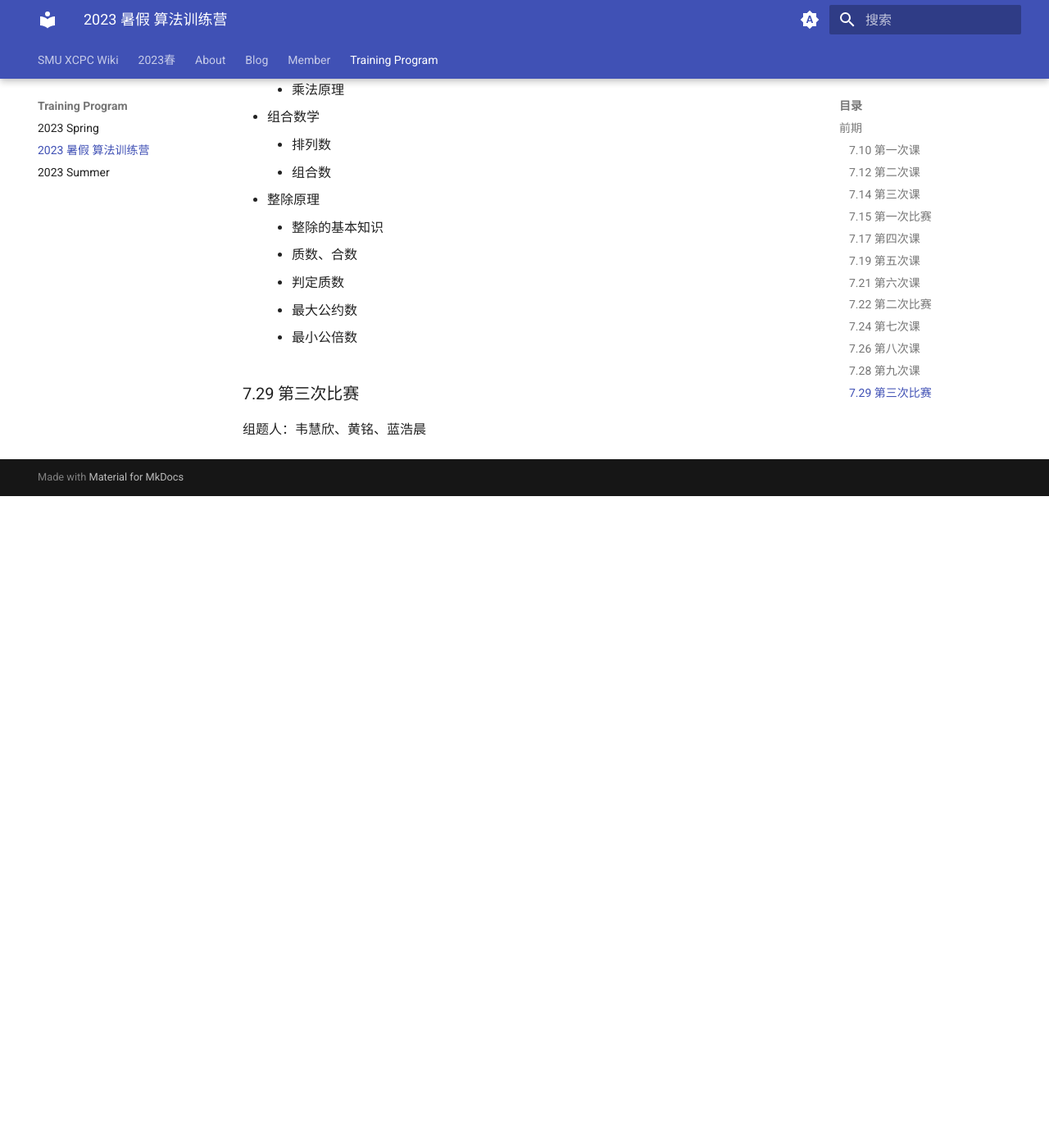
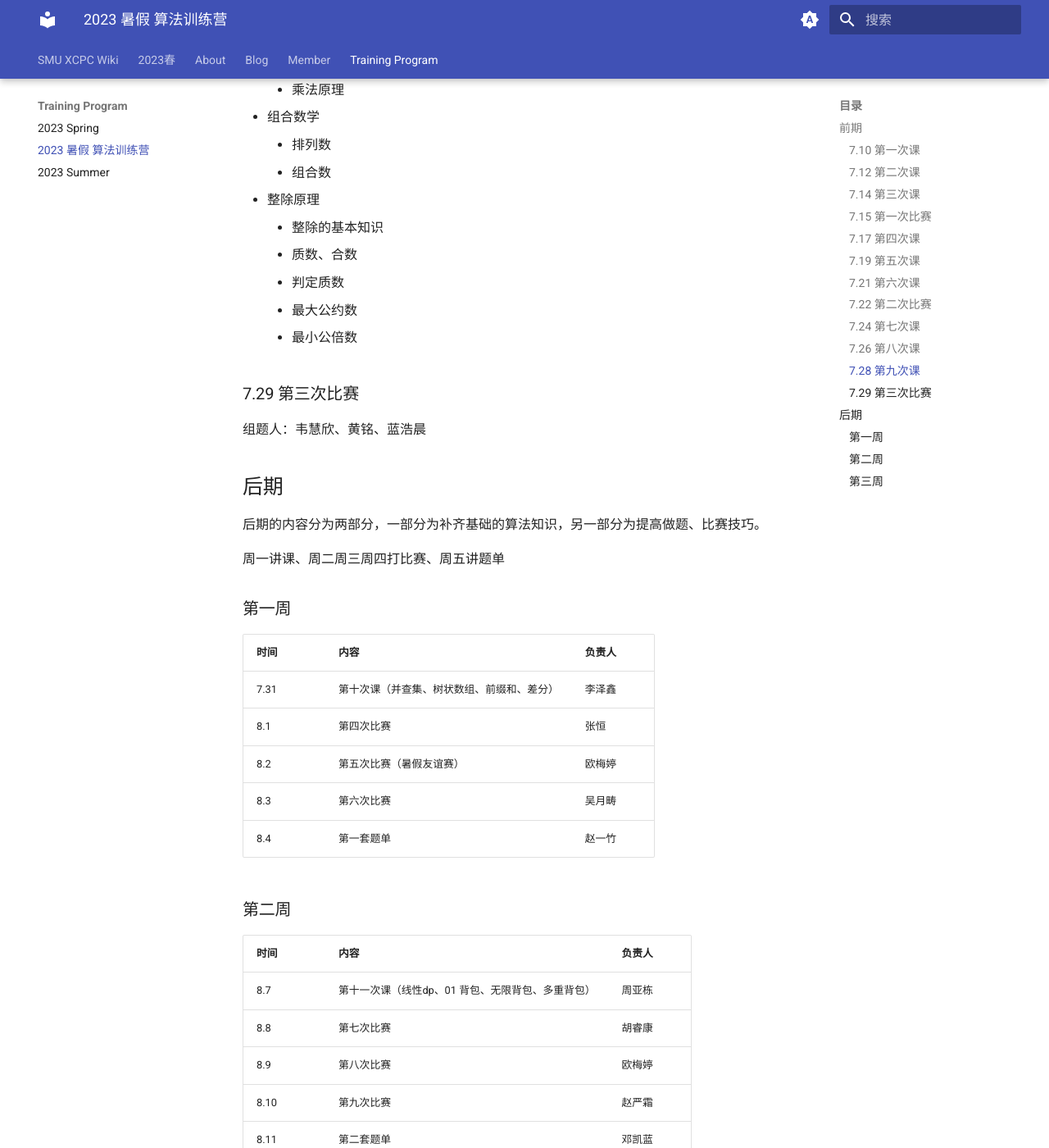
Before and after one commit to SMU-XCPC/wiki, an MkDocs documentation site: the page built from docs/Training Program/2023-Summer-Camp.md, in a window 1280 px wide and 1400 px high, scrolled down 4228 px. Shown: the whole window at 82% size. Built offline with MkDocs 1.6.1 and Material for MkDocs 9.7.7, drawn with Linux system fonts in a browser that asks for light colours; before the commit the page ends 4833 px from its top, so only the background shows below that; some of the changed text lies outside the part shown.

Commit message:
Update 2023-Summer-Camp.md

```diff
--- a/docs/Training Program/2023-Summer-Camp.md
+++ b/docs/Training Program/2023-Summer-Camp.md
@@ -156,3 +156,39 @@
 ### 7.29 第三次比赛
 
 组题人：韦慧欣、黄铭、蓝浩晨
+
+## 后期
+
+ 后期的内容分为两部分，一部分为补齐基础的算法知识，另一部分为提高做题、比赛技巧。
+
+周一讲课、周二周三周四打比赛、周五讲题单
+
+### 第一周
+
+| 时间 | 内容                                       | 负责人 |
+| ---- | ------------------------------------------ | ------ |
+| 7.31 | 第十次课（并查集、树状数组、前缀和、差分） | 李泽鑫 |
+| 8.1  | 第四次比赛                                 | 张恒   |
+| 8.2  | 第五次比赛（暑假友谊赛）                   | 欧梅婷 |
+| 8.3  | 第六次比赛                                 | 吴月畴 |
+| 8.4  | 第一套题单                                 | 赵一竹 |
+
+### 第二周
+
+| 时间 | 内容                                              | 负责人 |
+| ---- | ------------------------------------------------- | ------ |
+| 8.7  | 第十一次课（线性dp、01 背包、无限背包、多重背包） | 周亚栋 |
+| 8.8  | 第七次比赛                                        | 胡睿康 |
+| 8.9  | 第八次比赛                                        | 欧梅婷 |
+| 8.10 | 第九次比赛                                        | 赵严霜 |
+| 8.11 | 第二套题单                                        | 邓凯蓝 |
+
+### 第三周
+
+| 时间 | 内容                             | 负责人 |
+| ---- | -------------------------------- | ------ |
+| 8.14 | 第十二次课（最短路、最小生成树） | 李正毅 |
+| 8.15 | 第十次比赛                       | 赵严霜 |
+| 8.16 | 第十一次比赛                     | 吴月畴 |
+| 8.17 | 第十二次比赛                     | 张恒   |
+| 8.18 | 第三套题单                       | 樊胤鸿 |
```
